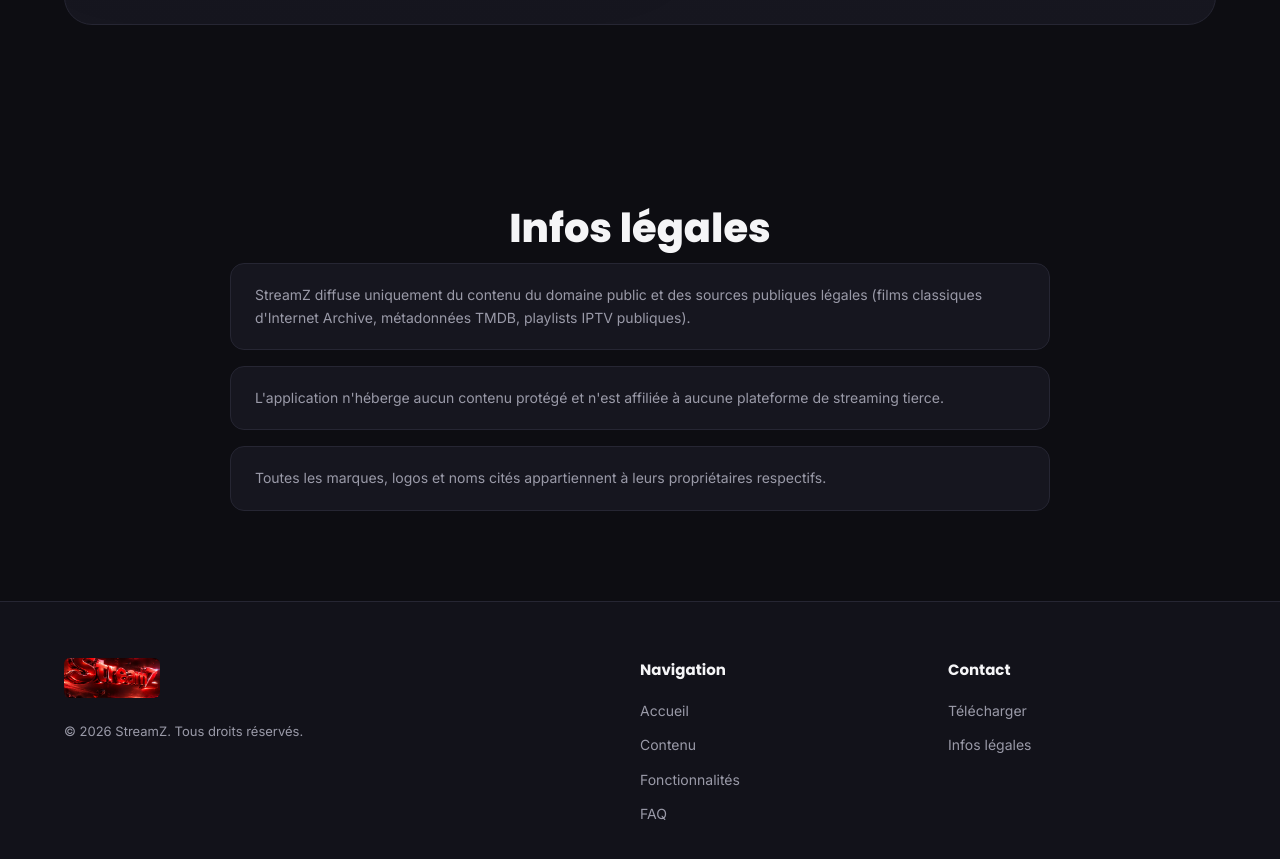
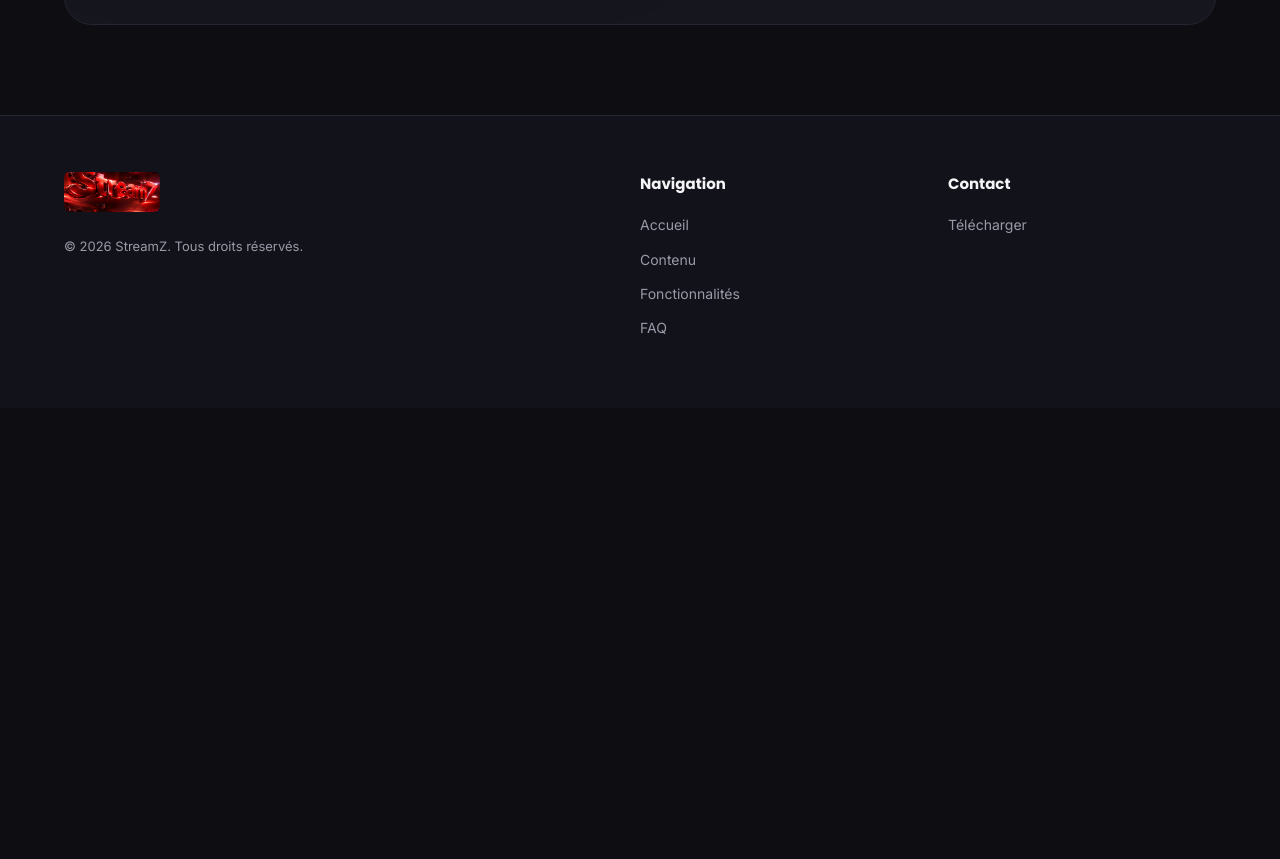
Before and after one commit to h6200/streamz-site, a plain HTML site: page index.html in a window 1280 px wide. Shown: the part 3191-4050 px from the top of the page. After the commit the page ends 3599 px from the top, so only its background shows below. Drawn offline with Linux system fonts and the light colour scheme.

Commit message:
Remove Infos légales (legal) section

```diff
--- a/app.js
+++ b/app.js
@@ -58,15 +58,10 @@ const I18N = {
     dl_sub: "Disponible pour Android. Installation rapide et simple.",
     dl_cta: "Télécharger maintenant",
     dl_note: "L'installation depuis des sources inconnues doit être activée sur votre appareil.",
-    title_legal: "Infos légales",
-    legal_1: "StreamZ diffuse uniquement du contenu du domaine public et des sources publiques légales (films classiques d'Internet Archive, métadonnées TMDB, playlists IPTV publiques).",
-    legal_2: "L'application n'héberge aucun contenu protégé et n'est affiliée à aucune plateforme de streaming tierce.",
-    legal_3: "Toutes les marques, logos et noms cités appartiennent à leurs propriétaires respectifs.",
     footer_note: "© 2026 StreamZ. Tous droits réservés.",
     footer_nav: "Navigation",
     footer_contact: "Contact",
-    footer_dl: "Télécharger",
-    footer_legal: "Infos légales"
+    footer_dl: "Télécharger"
   },
   en: {
     nav_home: "Home",
@@ -122,15 +117,10 @@ const I18N = {
     dl_sub: "Available for Android. Quick and easy installation.",
     dl_cta: "Download now",
     dl_note: "Installing from unknown sources must be enabled on your device.",
-    title_legal: "Legal info",
-    legal_1: "StreamZ streams only public domain content and legal public sources (classic films from Internet Archive, TMDB metadata, public IPTV playlists).",
-    legal_2: "The app does not host any protected content and is not affiliated with any third-party streaming platform.",
-    legal_3: "All trademarks, logos and names mentioned belong to their respective owners.",
     footer_note: "© 2026 StreamZ. All rights reserved.",
     footer_nav: "Navigation",
     footer_contact: "Contact",
-    footer_dl: "Download",
-    footer_legal: "Legal info"
+    footer_dl: "Download"
   }
 };
 
--- a/index.html
+++ b/index.html
@@ -135,16 +135,6 @@
   </div>
 </section>
 
-<!-- ===== LEGAL ===== -->
-<section id="legal" class="legal">
-  <h2 class="section-title" data-i18n="title_legal">Infos légales</h2>
-  <div class="legal-box">
-    <p data-i18n="legal_1">StreamZ diffuse uniquement du contenu du domaine public et des sources publiques légales (films classiques d'Internet Archive, métadonnées TMDB, playlists IPTV publiques).</p>
-    <p data-i18n="legal_2">L'application n'héberge aucun contenu protégé et n'est affiliée à aucune plateforme de streaming tierce.</p>
-    <p data-i18n="legal_3">Toutes les marques, logos et noms cités appartiennent à leurs propriétaires respectifs.</p>
-  </div>
-</section>
-
 <!-- ===== FOOTER ===== -->
 <footer class="footer">
   <div class="footer-inner">
@@ -162,7 +152,6 @@
     <div class="footer-col">
       <h4 data-i18n="footer_contact">Contact</h4>
       <a href="#telecharger" data-i18n="footer_dl">Télécharger</a>
-      <a href="#legal" data-i18n="footer_legal">Infos légales</a>
     </div>
   </div>
 </footer>
--- a/style.css
+++ b/style.css
@@ -197,14 +197,6 @@ section{position:relative;z-index:1;max-width:1200px;margin:0 auto;padding:90px
 .btn-download:hover{transform:translateY(-3px);box-shadow:0 14px 40px rgba(229,9,20,.55)}
 .dl-note{margin-top:18px;color:var(--muted);font-size:13px}
 
-/* ===== LEGAL ===== */
-.legal{max-width:1200px}
-.legal-box{max-width:820px;margin:0 auto;display:flex;flex-direction:column;gap:16px}
-.legal-box p{
-  background:var(--card);border:1px solid var(--border);border-radius:14px;
-  padding:20px 24px;color:var(--muted);font-size:14px;
-}
-
 /* ===== FOOTER ===== */
 .footer{border-top:1px solid var(--border);background:var(--bg2);position:relative;z-index:1}
 .footer-inner{
```
